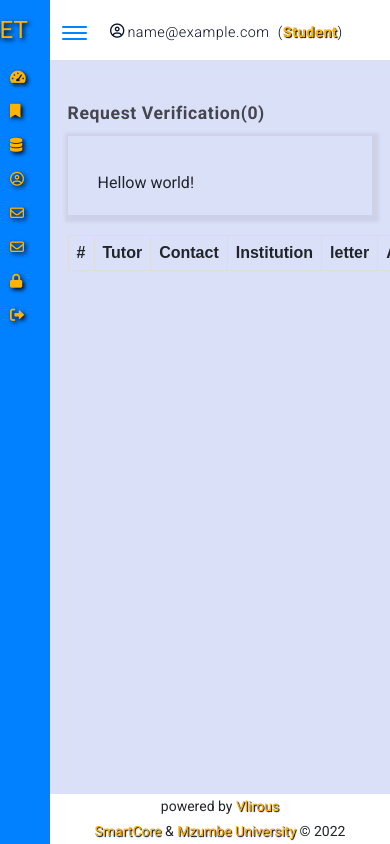
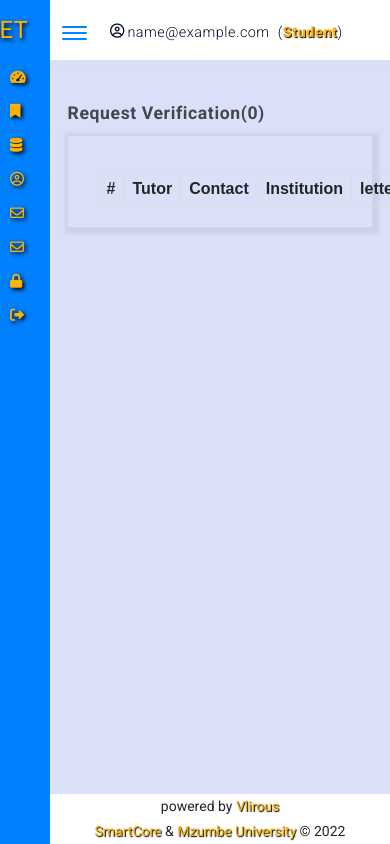
Before and after one commit to luggiestar/mzumbe-online-plateform, a Django app: page /teaching-verification/ in a window 390 px wide. Run offline with Django 3.2, Linux system fonts and the light colour scheme; the visitor is signed in with stand-in values (Sample User, id 1); data that the repository does not hold is empty; some libraries are stand-ins or nearby versions.

Commit message:
hgsfhg65234f65556h6a3dffdf

```diff
--- a/static/UJUZI_CSS/main.css
+++ b/static/UJUZI_CSS/main.css
@@ -259,6 +259,10 @@ nav {
 {
     width:50%;
 }
+.table-box
+{
+    width:70%;
+}
 
 .c-btn
 {
@@ -459,6 +463,10 @@ nav {
     {
         width:70%;
     }
+    .table-box
+    {
+        width:80%;
+    }
     .u-p-email
     {
         font-size:0.75rem;
@@ -525,6 +533,14 @@ nav {
     .form-full
     {
         width:75%;
+    }
+    .table-box
+    {
+        width:90%;
+    }
+    .table-box
+    {
+        width:70%;
     }
     .u-profile-name
     {
@@ -595,6 +611,10 @@ nav {
 @media  screen and (max-width:600px)
 {
     .form-full
+    {
+        width:100%;
+    }
+    .table-box
     {
         width:100%;
     }
--- a/templates/UJUZI/tutor/request_verification.html
+++ b/templates/UJUZI/tutor/request_verification.html
@@ -14,11 +14,7 @@
 <!--course registration modal-->
     <div class="u-info-form form-full">
          <div  class="u-form">
-             Hellow world!
-         </div>
-    </div>
-
-    <table class="form-full">
+          <table>
               <tr>
                 <th>#</th>
                 <th>Tutor</th>
@@ -38,14 +34,13 @@
                   <td><a href="{% url 'UJUZI:accept_request' i.id %}" style="text-decoration:none;"><i class="fa fa-toggle-off" ></i></a></td>
                   <td><a href="{% url 'UJUZI:deny_request' i.id %}" style="text-decoration:none;"><i class="fa fa-toggle-off" ></i></a></td>
 
-
-
-
-
-
                   {% endfor %}
               </tr>
             </table>
+         </div>
+    </div>
+
+
 </div>
 
 
```
Lines whose indentation alone changed are shown as unchanged.
